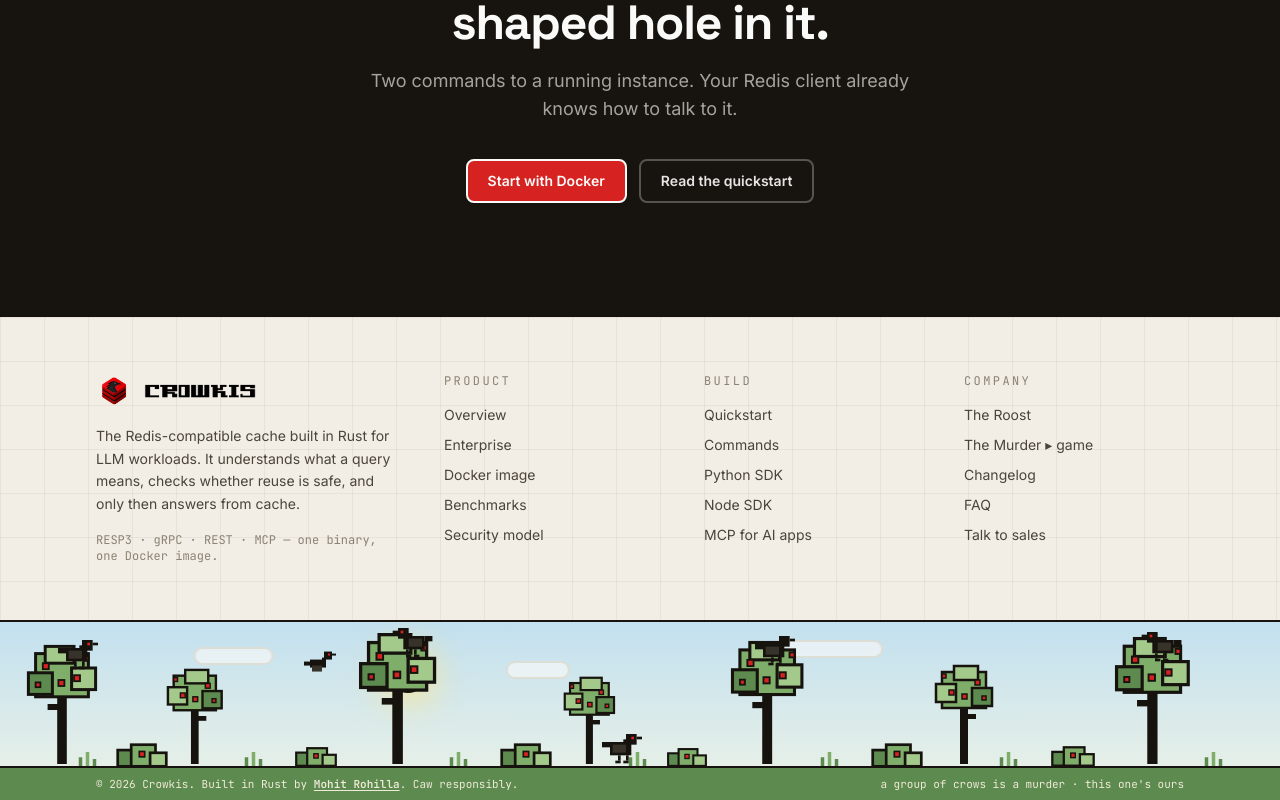
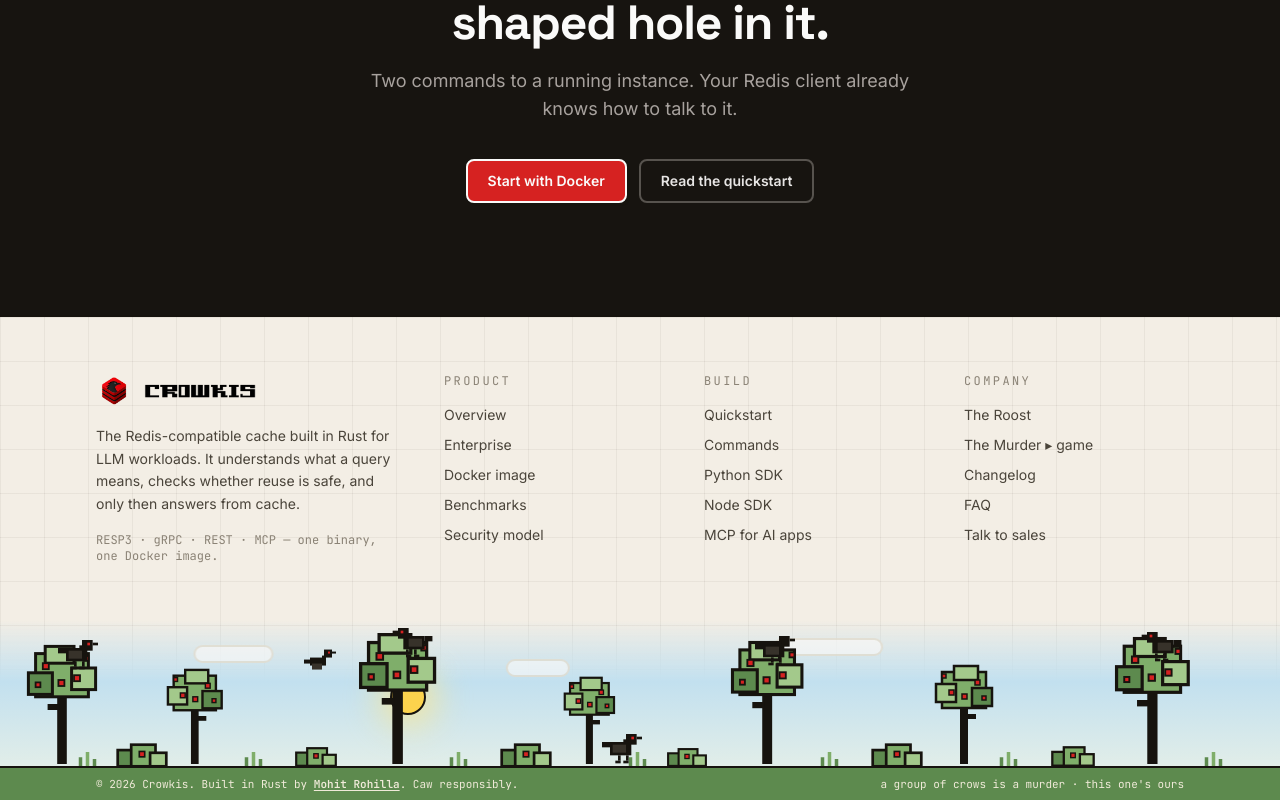
Before and after one commit to itsmohitrohilla/crowkis-ui, a Next.js app: page / in a window 1280 px wide. Shown: the part 4955-5755 px from the top of the page. Built offline with nearby package versions, Linux system fonts and the light colour scheme.

Commit message:
Blend footer garden into the footer (fade sky up, no boxed section)

```diff
--- a/src/components/crow/footer-garden.tsx
+++ b/src/components/crow/footer-garden.tsx
@@ -55,7 +55,7 @@
 const clamp01 = (v: number) => Math.min(1, Math.max(0, v));
 function arc(p: number) {
   const x = clamp01(p);
-  return { x: 6 + x * 88, y: 6 + (1 - Math.sin(x * Math.PI)) * 60 };
+  return { x: 6 + x * 88, y: 24 + (1 - Math.sin(x * Math.PI)) * 38 };
 }
 
 function PerchedCrow({ x, bottom, flip, delay }: { x: string; bottom: number; flip?: boolean; delay: string }) {
@@ -167,9 +167,12 @@
   return (
     <div
       ref={ref}
-      className="relative h-[180px] overflow-hidden border-t-2 border-ink"
+      className="relative h-[180px] overflow-hidden"
       style={{
-        background: "linear-gradient(var(--fg-top, #bfe0ef), var(--fg-bottom, #eef3e6))",
+        // fade the sky up from the footer's own background so it blends in
+        // rather than reading as a separate boxed section
+        background:
+          "linear-gradient(to bottom, transparent 0%, var(--fg-top, #bfe0ef) 34%, var(--fg-bottom, #eef3e6) 100%)",
         ["--fg-top" as string]: "#bfe0ef",
         ["--fg-bottom" as string]: "#eef3e6",
       }}
```
